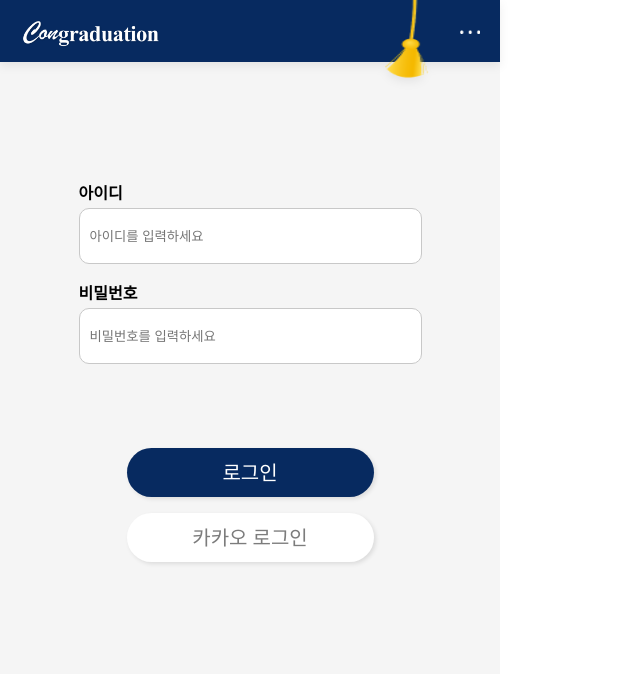
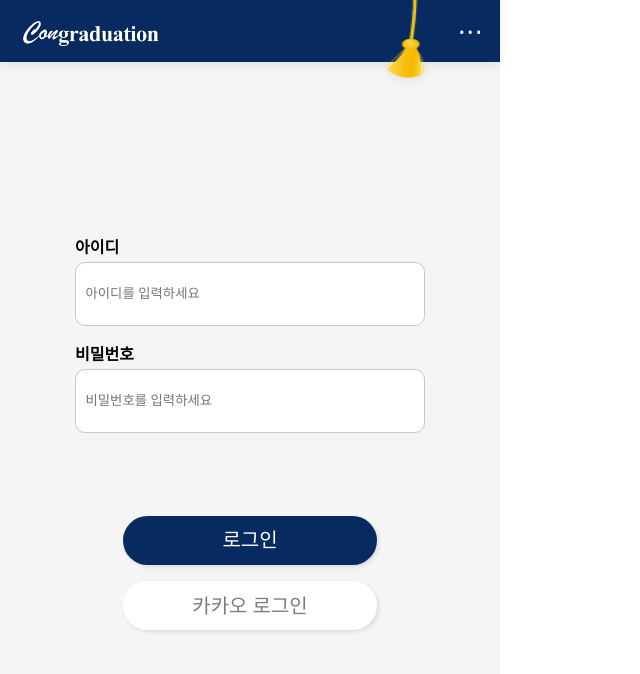
Before and after one commit to vdnuit/Congraduation, a React (Create React App) app in the folder front/: page /login in a window 1280 px wide. Shown: the top 674 px of the page, without its empty margins (0-640 px from the left). Built offline with nearby package versions, Linux system fonts and the light colour scheme; a web font is replaced by a local one.

Commit message:
fixed CSS

```diff
--- a/front/src/pages/LogIn.jsx
+++ b/front/src/pages/LogIn.jsx
@@ -6,28 +6,27 @@ import { StyledLink } from './Tree';
 import { isLoginAtom } from '../Atom';
 
 const Container = styled.div`
+    width: 100%;
     max-width: 500px;
-    height: 93.3vh;
     display: flex;
     flex-direction: column;
     justify-content: center;
     align-items: center;
     background-color: #F5F5F5;
+    height: 93vh;
 `;
 
 
 const Form = styled.form`
-    position: absolute;
-    top: 184px;
-    width: 343px;
+    width: 70%;
     display: flex;
     flex-direction: column;
     justify-content: space-evenly;
 `
 
 const Span = styled.span`
-    width: 70px;
-    height: 19px;
+    width: 14%;
+    height: 1em;
     font-family: 'Inter';
     font-style: normal;
     font-weight: 600;
@@ -36,8 +35,8 @@ const Span = styled.span`
 `
 
 const Error = styled.span`
-    width: 100px;
-    height: 15px;
+    width: 20%;
+    height: 1em;
     font-family: 'Inter';
     font-style: normal;
     font-weight: 300;
@@ -47,19 +46,19 @@ const Error = styled.span`
 `
 
 const Input = styled.input`
-    width: 343px;
-    height: 56px;
+    width: 100%;
+    height: 4rem;
     box-sizing: border-box;
     background: #FFFFFF;
     border: 1px solid #C8C8C8;
     border-radius: 10px;
-    margin-bottom: 20px;
-    margin-top: 5px;
-    padding-left: 10px;
+    margin-bottom: 1.2rem;
+    margin-top: 0.3rem;
+    padding-left: 0.6rem;
 `
 
 const Div = styled.div`
-    margin-top: 48px;
+    margin-top: 3rem;
 `
 
 function LogIn() {
```
